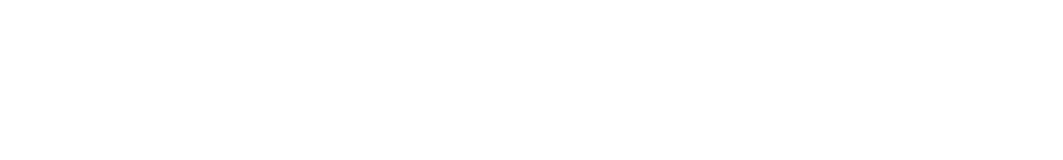
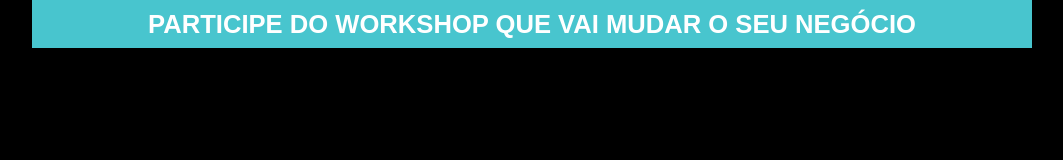
Before and after one commit to eutago/pagina-de-captura, a plain HTML site: page index.html in a window 1280 px wide. Shown: the whole page, without its empty margins (108-1171 px from the left). Drawn offline with Linux system fonts and the light colour scheme.

Commit message:
feat: header creation done

```diff
--- a/index.html
+++ b/index.html
@@ -4,7 +4,14 @@
     <meta charset="UTF-8" />
     <meta name="viewport" content="width=device-width, initial-scale=1.0" />
     <link rel="stylesheet" href="./src/css/style.css" />
+    <link rel="shortcut icon" href="./src/images/ico.png" type="image/x-icon" />
     <title>Workshop</title>
   </head>
-  <body></body>
+  <body>
+    <div class="container">
+      <header>
+        <h1 class="title">Participe do workshop que vai mudar o seu negócio</h1>
+      </header>
+    </div>
+  </body>
 </html>
--- a/src/css/style.css
+++ b/src/css/style.css
@@ -0,0 +1,31 @@
+* {
+  margin: 0;
+  padding: 0;
+  box-sizing: border-box;
+  border: none;
+  outline: none;
+}
+
+html,
+body {
+  font-size: 16px;
+  font-family: Arial, Helvetica, sans-serif;
+  background-color: #000000;
+}
+
+.container {
+  max-width: 1000px;
+  margin: 0 auto;
+}
+
+header {
+  background-color: #48c5ce;
+  text-align: center;
+  color: #ffffff;
+  padding: 0.6rem;
+}
+
+.title {
+  font-size: 1.6rem;
+  text-transform: uppercase;
+}
```
